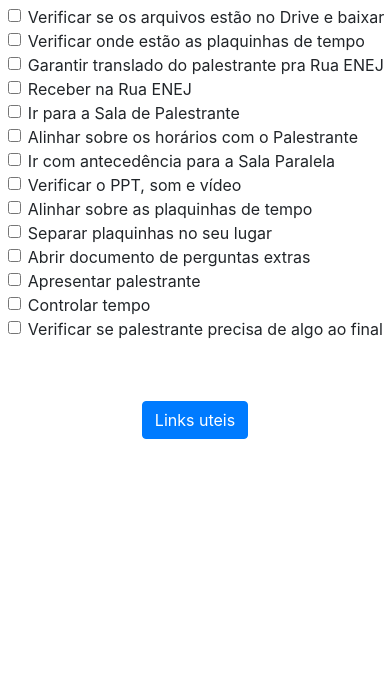
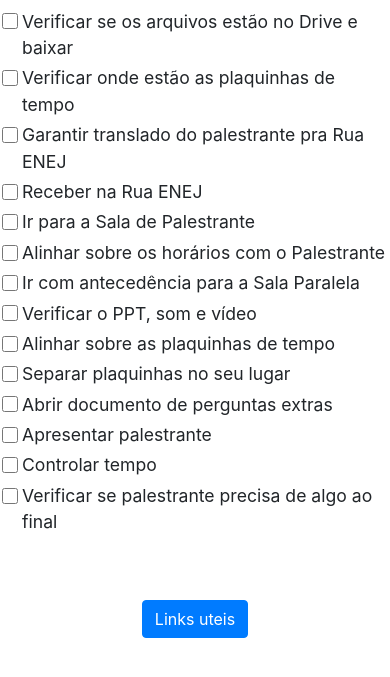
Before and after one commit to victoragcosta/Checklist-Operacao-Palestra, a plain HTML site: page index.html in a window 390 px wide. Shown: the part 37-714 px from the top of the page. Drawn offline with nearby package versions, Linux system fonts and the light colour scheme.

Commit message:
checklist (style): improve spacing and size for mobile operation

```diff
--- a/index.html
+++ b/index.html
@@ -4,6 +4,10 @@
     <!-- Meta tags Obrigatórias -->
     <meta charset="utf-8">
     <meta name="viewport" content="width=device-width, initial-scale=1, shrink-to-fit=no">
+
+    <!-- Bootstrap CSS -->
+    <link rel="stylesheet" href="https://stackpath.bootstrapcdn.com/bootstrap/4.1.3/css/bootstrap.min.css" integrity="sha384-MCw98/SFnGE8fJT3GXwEOngsV7Zt27NXFoaoApmYm81iuXoPkFOJwJ8ERdknLPMO" crossorigin="anonymous">
+
     <style>
       body{
           display: flex;
@@ -15,6 +19,16 @@
       .container-checklist{
           margin-bottom: 10px;
           margin-left: 2px;
+      }
+      .form-check {
+          display: flex;
+          font-size: 1.1rem;
+          margin-top: 0.25rem;
+          margin-bottom: 0.25rem;
+      }
+      .form-check > input {
+          height: 1rem;
+          width: 1rem;
       }
 
       .container-links{
@@ -31,8 +45,6 @@
         gap: 0.5rem;
       }
     </style>
-    <!-- Bootstrap CSS -->
-    <link rel="stylesheet" href="https://stackpath.bootstrapcdn.com/bootstrap/4.1.3/css/bootstrap.min.css" integrity="sha384-MCw98/SFnGE8fJT3GXwEOngsV7Zt27NXFoaoApmYm81iuXoPkFOJwJ8ERdknLPMO" crossorigin="anonymous">
 
     <title>Checklist</title>
   </head>
```
